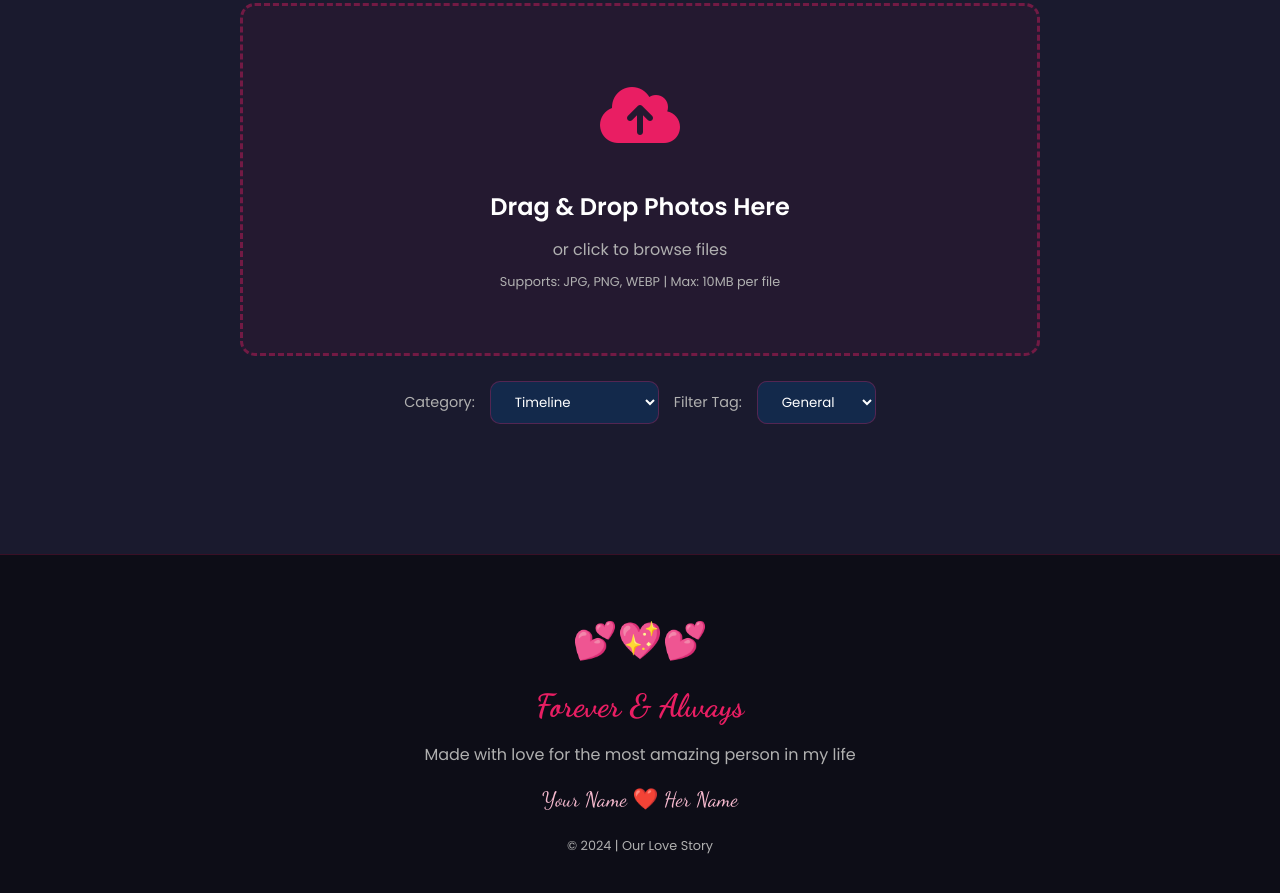
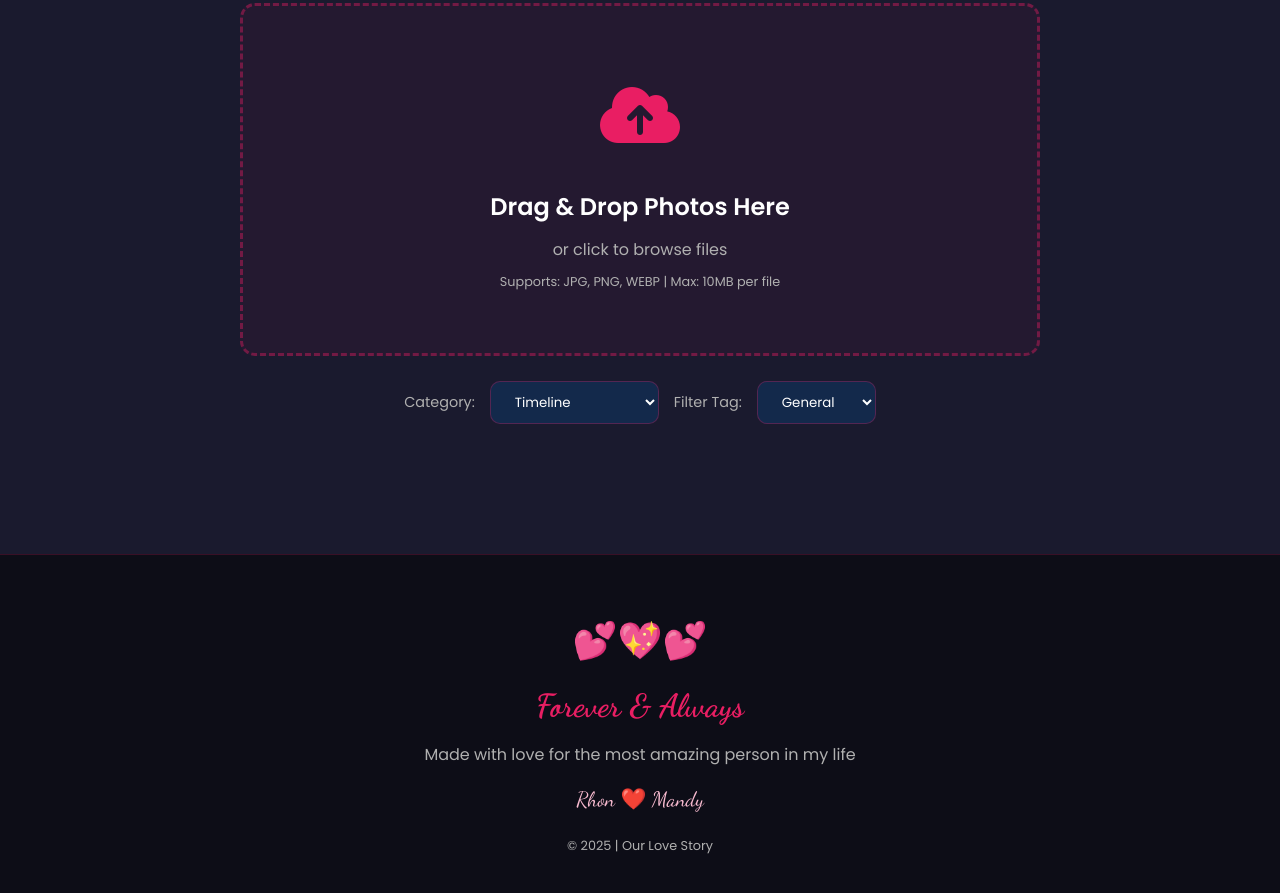
Before and after one commit to Propeta144/lovestory, a plain HTML site: page index.html in a window 1280 px wide. Shown: the part 7948-8841 px from the top of the page. Drawn offline with nearby package versions, Linux system fonts and the light colour scheme.

Commit message:
Update index.html

```diff
--- a/index.html
+++ b/index.html
@@ -534,8 +534,8 @@
             <div class="footer-hearts">💕💖💕</div>
             <h3>Forever & Always</h3>
             <p>Made with love for the most amazing person in my life</p>
-            <p class="footer-names">Your Name ❤️ Her Name</p>
-            <p class="footer-year">© 2024 | Our Love Story</p>
+            <p class="footer-names">Rhon ❤️ Mandy</p>
+            <p class="footer-year">© 2025 | Our Love Story</p>
         </div>
     </footer>
 
```
